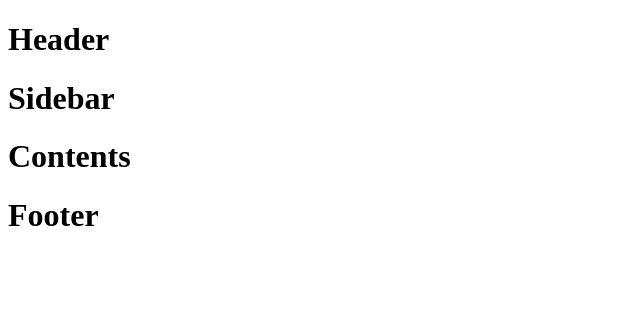
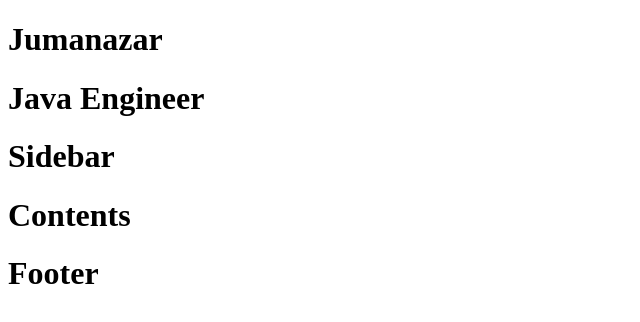
Before and after one commit to jsr1611/react-practice, a React (Create React App) app in the folder react-standard/: page / in a window 1280 px wide. Shown: the top 322 px of the page, without its empty margins (0-640 px from the left). Built offline with nearby package versions, Linux system fonts and the light colour scheme; the HTML template or start-up script is replaced by a standard one.

Commit message:
props usage

```diff
--- a/react-standard/src/App.tsx
+++ b/react-standard/src/App.tsx
@@ -9,7 +9,7 @@ function App() {
     //view
     return (
         <>
-            <Header />
+            <Header title="Jumanazar" description="Java Engineer" />
             <Sidebar />
             <Contents />
             <Footer />
--- a/react-standard/src/layout/Header.tsx
+++ b/react-standard/src/layout/Header.tsx
@@ -1,10 +1,21 @@
 /**
  * @description Header Component
  * @see https://www.jumanazar.uz/react-practice
- * @returns
  */
-function Header() {
-    return <h1>Header</h1>;
+
+type Props = {
+    title: string;
+    description: string;
+};
+
+function Header(props: Props) {
+    //view
+    return (
+        <>
+            <h1>{props.title}</h1>
+            <h1>{props.description}</h1>
+        </>
+    );
 }
 
 export default Header;
```
Also changed, not shown: 1 other file (tests, documents, lock files or other folders).
